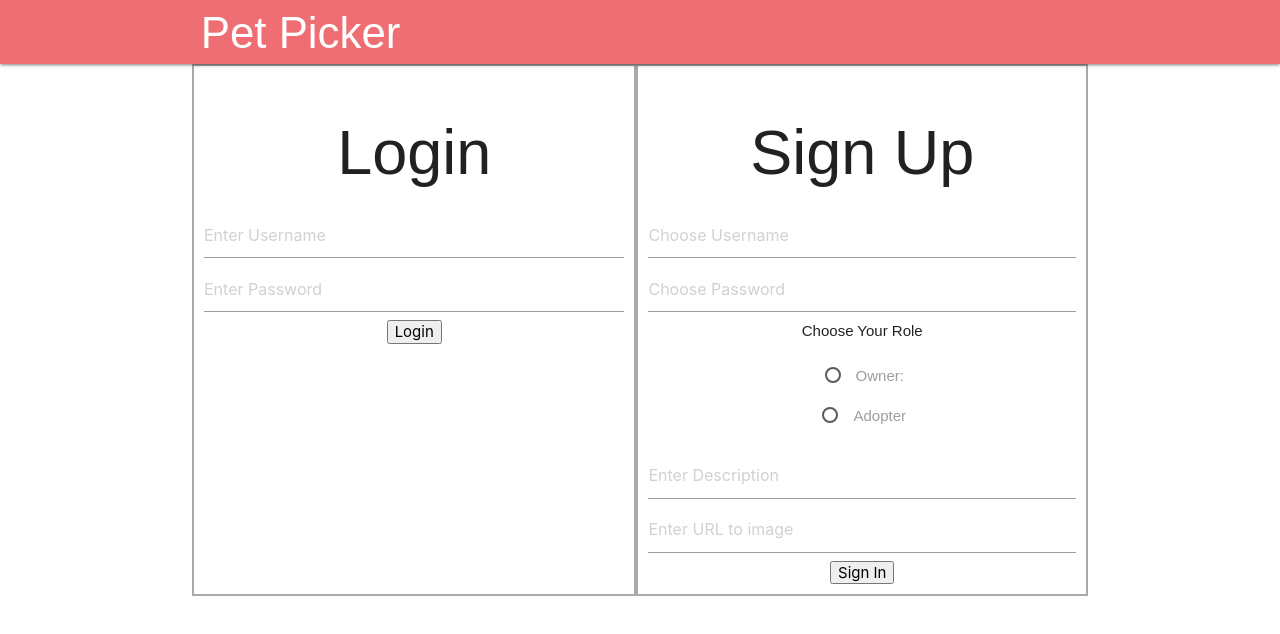
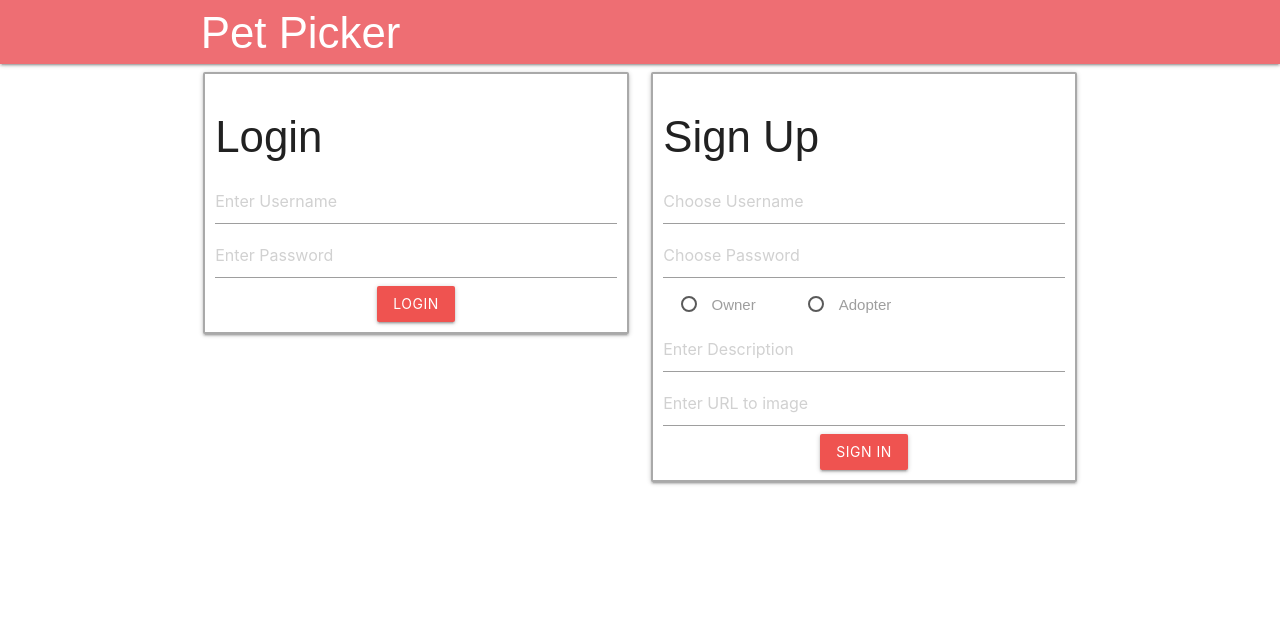
Before and after one commit to tmcjunkinmarquis/PetPicker, a React (Create React App) app: page /login in a window 1280 px wide. Shown: the top 634 px of the page. Built offline with nearby package versions, Linux system fonts and the light colour scheme.

Commit message:
Styles login cards

```diff
--- a/src/App.css
+++ b/src/App.css
@@ -35,3 +35,7 @@
 .nope-like-btn {
   margin: 1.0em;
 }
+
+.owner-radio {
+  margin-right: 4em;
+}
--- a/src/components/Login/Login.js
+++ b/src/components/Login/Login.js
@@ -81,9 +81,10 @@ export class Login extends Component {
 
   render() {
     return (
-      <div className="login-signup-wrapper">
-        <section className="login">
-          <h1>Login</h1>
+      <div className="login-signup-wrapper row">
+      <div className="col s12 m6">
+        <section className="login card">
+          <h3 className="left">Login</h3>
           <form onSubmit={this.handleSubmit}>
             <input
               type="text"
@@ -104,12 +105,14 @@ export class Login extends Component {
             <button
               name="submit"
               type="submit"
-              className="loginButton"
+              className="loginButton btn red lighten-1"
             >Login</button>
           </form>
         </section>
-        <section className="sign-up">
-          <h1>Sign Up</h1>
+        </div>
+        <div className="col s12 m6">
+        <section className="sign-up card">
+          <h3 className="left">Sign Up</h3>
           <form
             className="sign-up-form"
             onSubmit={this.handleSignUpSubmit}>
@@ -129,20 +132,19 @@ export class Login extends Component {
               onChange={this.handleChange}
               className="inputField"
             />
-            <fieldset>
-              <legend>Choose Your Role</legend>
-              <p>
-                <label htmlFor="owner">
+            <fieldset className="left">
+
+                <label htmlFor="owner" className="owner-radio">
                   <input className="right" type="radio" id="owner" name="role" value="Owner" onChange={this.handleChange} />
-                  <span> Owner: </span>
+                  <span>Owner</span>
                 </label>
-              </p>
-              <p>
+
+
                 <label htmlFor="adopter">
                   <input className="right" type="radio" id="adopter" name="role" value="Adopter" onChange={this.handleChange}/>
-                  <span> Adopter </span>
+                  <span>Adopter </span>
                 </label>
-              </p>
+
 
             </fieldset>
             <input
@@ -163,10 +165,11 @@ export class Login extends Component {
             <button
               name="submit"
               type="submit"
-              className="signinButton"
+              className="signinButton btn red lighten-1"
             >Sign In</button>
           </form>
         </section>
+        </div>
       </div >
     );
   }
```
Also changed, not shown: src/components/Profile/Profile.js (+3 -4 lines).
